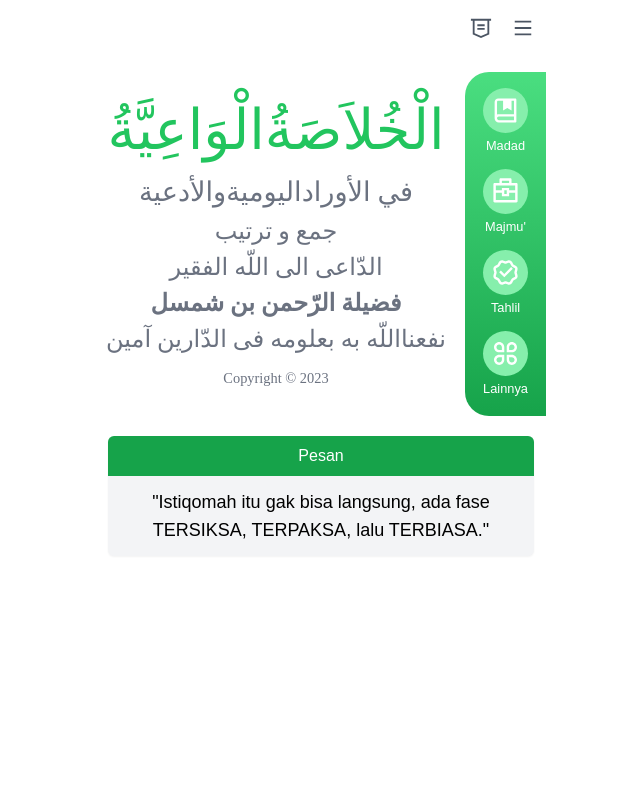
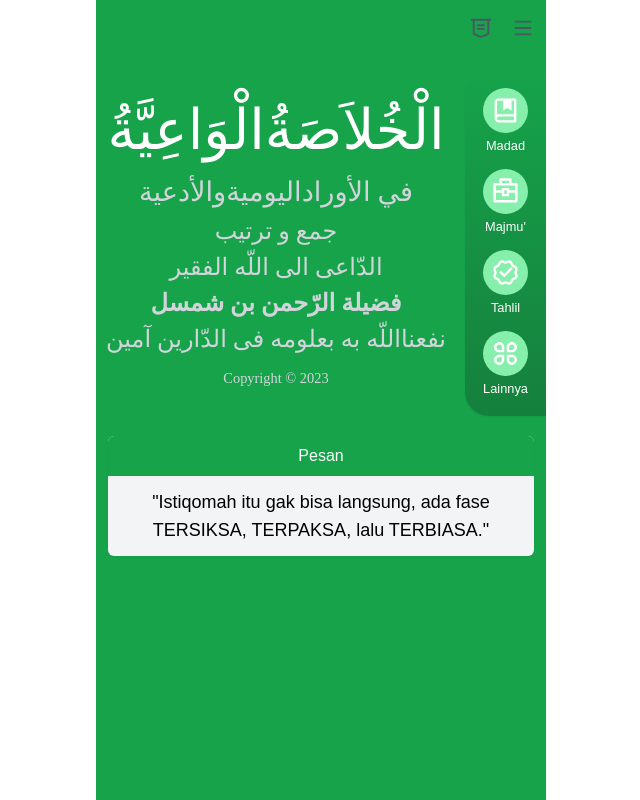
Before and after one commit to omvhadil/adzkaru-yaumiah, a Vue app: page / in a window 1280 px wide. Shown: the whole page, without its empty margins (319-959 px from the left). Built offline with nearby package versions, Linux system fonts and the light colour scheme; a web font is replaced by a local one; what @splidejs/vue-splide would draw is missing.

Commit message:
new cover

```diff
--- a/src/views/Home.vue
+++ b/src/views/Home.vue
@@ -8,6 +8,7 @@ import { pesan } from '@/constans/index.js'
 const router = useRouter()
 </script>
 <template>
+  <main class="main w-full h-[100vh] bg-green-600">
     <!-- begin:header  -->
     <header class="header px-3">
       <div class="flex items-center justify-end h-[3.5rem] gap-5">
@@ -30,10 +31,9 @@ const router = useRouter()
         <!-- begin:icon -->
         <div class="w-[80%] p-0">
           <div class="text-center mt-4">
-          <h1 class="font-aref text-green-500 text-[3.5rem]">الْخُلاَصَةُالْوَاعِيَّةُ</h1>
-          <p class="font-aref text-[1.7rem] text-gray-500 m-0">في الأوراداليوميةوالأدعية</p>
-
-          <span class="text-gray-500 font-aref text-[1.5rem]">
+            <h1 class="font-aref text-white text-[3.5rem]">الْخُلاَصَةُالْوَاعِيَّةُ</h1>
+            <p class="font-aref text-[1.7rem] text-gray-300 m-0">في الأوراداليوميةوالأدعية</p>
+            <span class="text-gray-300 font-aref text-[1.5rem]">
               جمع و ترتيب <br />
               الدّاعى الى اللّه الفقير <br /><span
                 class="text-dark-emphasis font-semibold text-[1.5rem]"
@@ -50,7 +50,7 @@ const router = useRouter()
         <!-- begin:menu -->
         <div class="w-[20%] p-0">
           <div
-          class="rounded-l-3xl bg-gradient-to-b from-green-400 to-green-600 py-4 grid justify-center gap-3 ms-auto w-[90%]"
+            class="shadow-sm rounded-l-3xl bg-gradient-to-b from-green-600 to-green-700 py-4 grid justify-center gap-3 ms-auto w-[90%]"
           >
             <!-- Madad -->
             <div @click="router.push('madad')" class="text-center">
@@ -126,10 +126,11 @@ const router = useRouter()
       </div>
     </section>
     <!-- end:content  -->
-  <main class="ps-3 pe-3 mt-5">
+    <div class="ps-3 pe-3 mt-5">
       <div class="overflow-hidden rounded-md shadow-sm bg-gray-100">
         <h5 class="text-center bg-green-600 text-white py-2 text-uppercase">Pesan</h5>
         <span class="text-center block p-3 text-lg">"{{ pesan[1].text }}"</span>
       </div>
+    </div>
   </main>
 </template>
```
Lines whose indentation alone changed are shown as unchanged.
